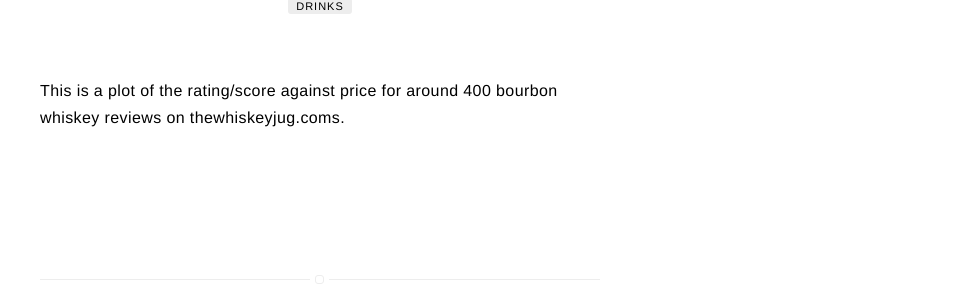
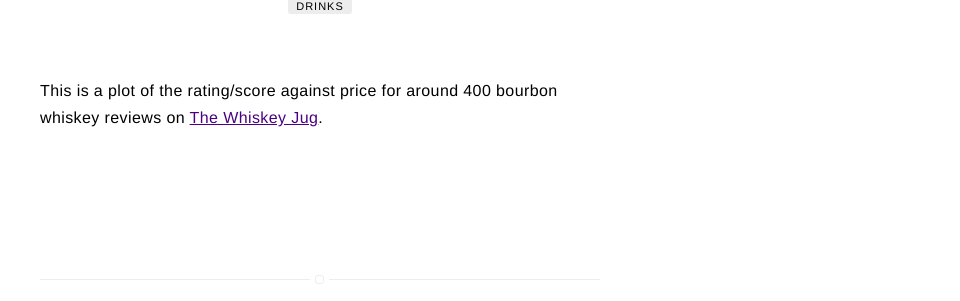
Before and after one commit to jimmyodonnell/jimmyodonnell.github.io, a Jekyll site: the page built from bourbon-scores.md, in a window 1280 px wide. Shown: the part 194-495 px from the top of the page, without its empty margins (320-1280 px from the left). Built offline with Jekyll 4.4.1, drawn with Linux system fonts in a browser that asks for light colours.

Commit message:
fix typo

```diff
--- a/bourbon-scores.md
+++ b/bourbon-scores.md
@@ -8,7 +8,7 @@ tags: [drinks]
 comments: false
 ---
 
-This is a plot of the rating/score against price for around 400 bourbon whiskey reviews on thewhiskeyjug.coms.
+This is a plot of the rating/score against price for around 400 bourbon whiskey reviews on [The Whiskey Jug](https://thewhiskeyjug.com).
 
 {% include html_tooltip.html %}
 
```
